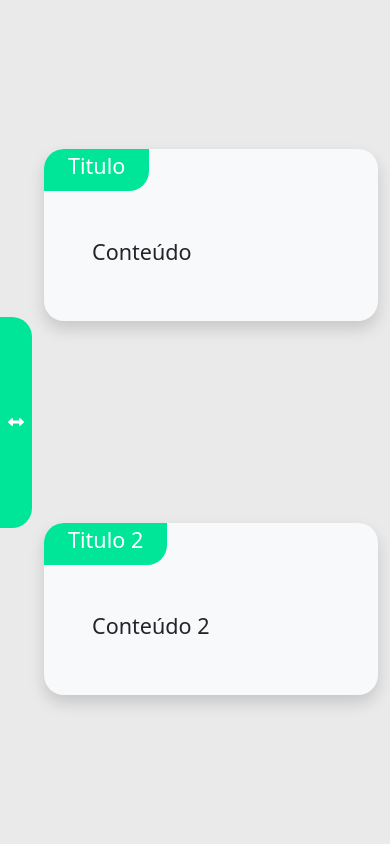
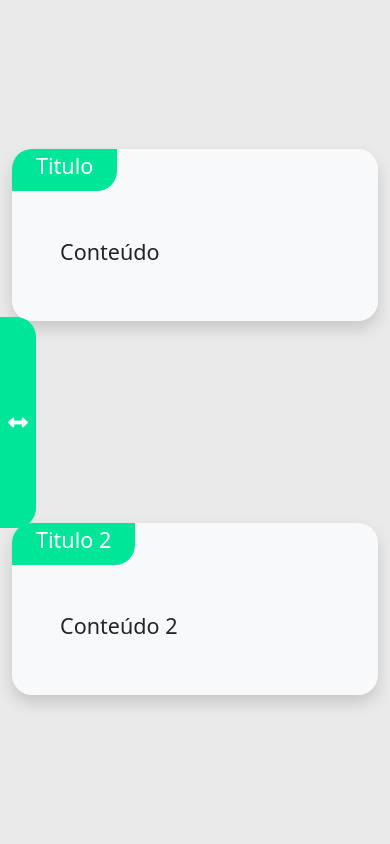
Before and after one commit to ifpr-paranavai/ImoVendas, a Django app: template paginas/templates/paginas/template.html in a window 390 px wide. Run offline with Django 4.2, Linux system fonts and the light colour scheme; the template is opened without the code that fills it, so the values that code supplies are empty; some libraries are stand-ins or nearby versions.

Commit message:
melhoria responsividade sidebar

```diff
--- a/paginas/templates/paginas/template.html
+++ b/paginas/templates/paginas/template.html
@@ -137,9 +137,9 @@
             {% endif %}
         </div>
 
-        <div class="sticky-top d-flex align-items-center" style="height: 100vh;">
+        <div class="sticky-top d-flex align-items-center" style="height: 100vh; width: 0px;">
             <a href="" class="bgMainColor text-white h-25 d-flex align-items-center p-2 pageLinkRight hoverTransition" id="toggleSidebar">
-                <i class="fa-solid fa-left-right"></i>
+                <i class="fa-solid fa-left-right fa-lg"></i>
             </a>
         </div>
 
```
